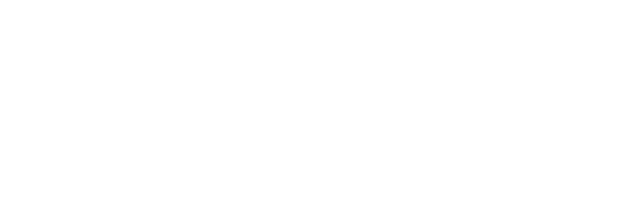
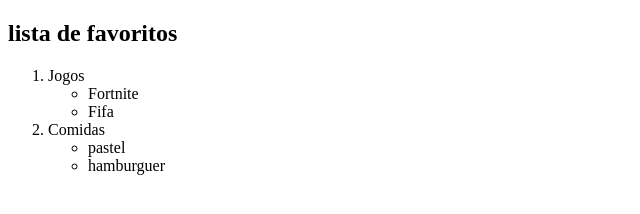
Before and after one commit to winterintokyo/index.html, a plain HTML site: page index.html in a window 1280 px wide. Shown: the whole page, without its empty margins (0-640 px from the left). Drawn offline with Linux system fonts and the light colour scheme.

Commit message:
Update index.html

```diff
--- a/index.html
+++ b/index.html
@@ -1,9 +1,26 @@
 <!DOCTYPE html>
 <html lang="pt-br">
   <head>
+    <body>
     <meta charset="utf-8">
     <meta name="viewpoint" content="widht=device-widht, initial-scale=10">
-    <Gabrielhenrique
+    <title> gabrielhenrique</title>
+    <h2>lista de favoritos</h2>
+    <ol>
+      <li>Jogos
+        <ul>
+        <Li> Fortnite
+          <li> Fifa
+             </ul>
+               </li>
+                <li> Comidas
+                  <ul>
+                    <li>pastel
+                      <li> hamburguer
+                      </li>
+                    </ul>
+                  </OL>
+      </html>
 
 
 
@@ -15,7 +32,13 @@
 
 
 
-  </head>
+
+
+
+
+
+
+
 
 
 
```
